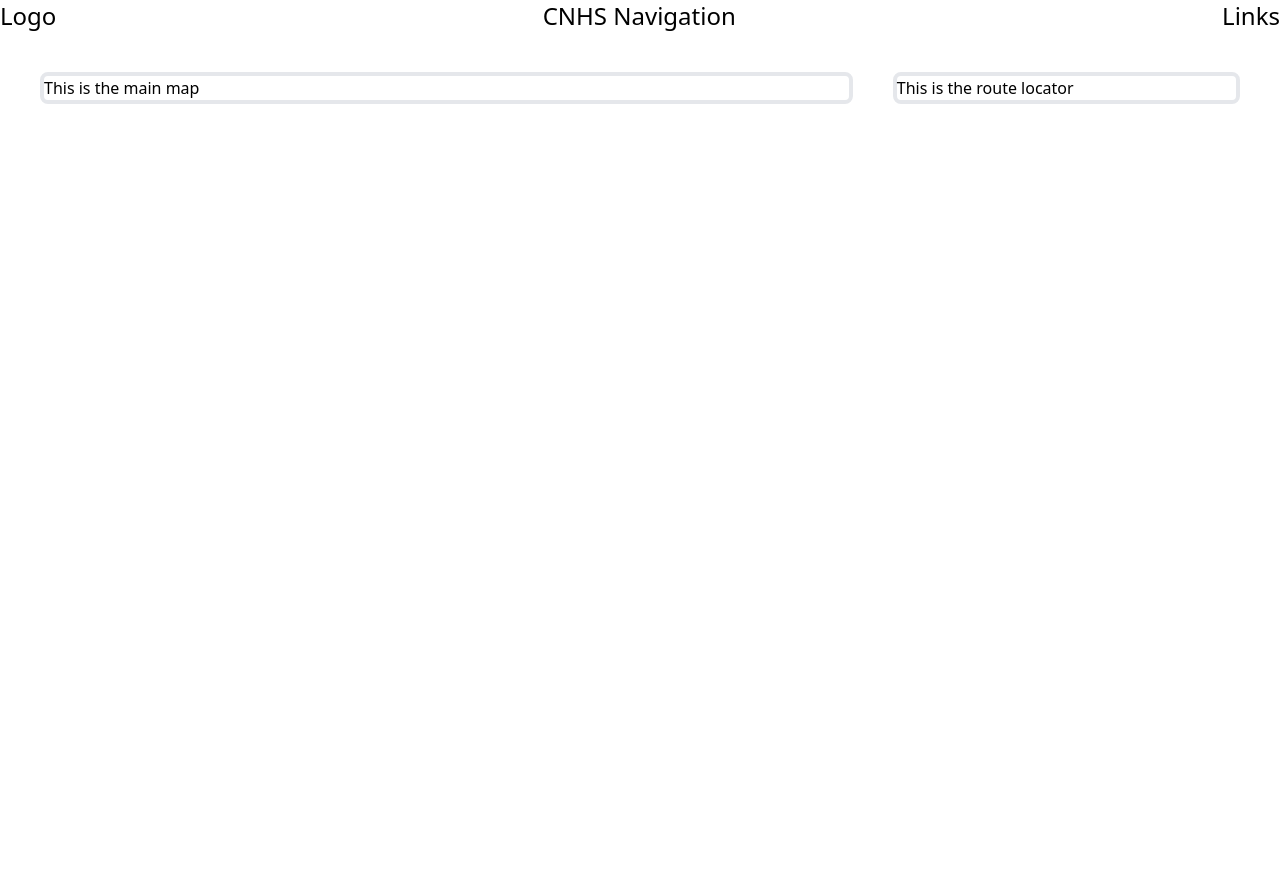
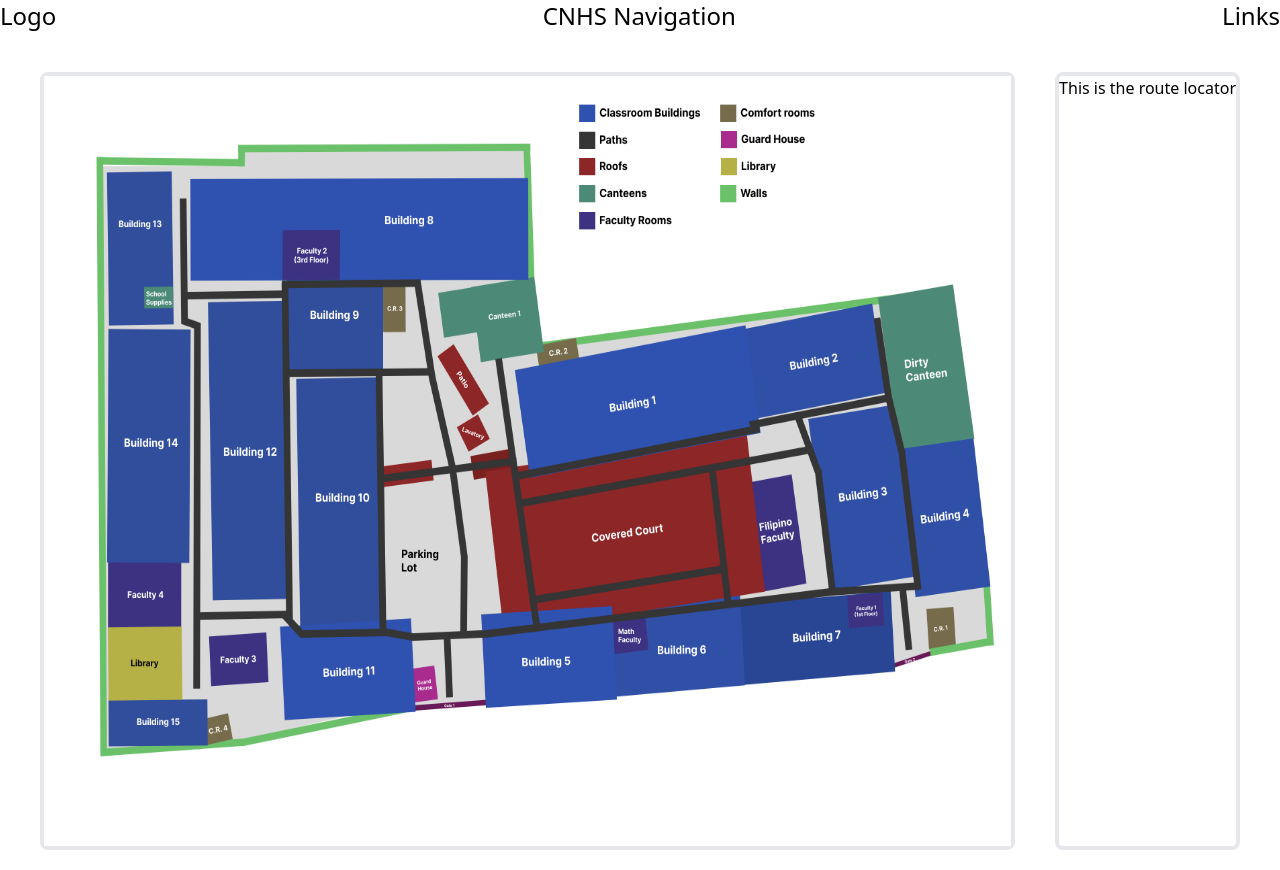
Before and after one commit to J1hu/cnhs-navigation-app, a Vue app: page / in a window 1280 px wide. Before the commit the page ends 800 px from the top, so only its background shows below. Built offline with nearby package versions, Linux system fonts and the light colour scheme.

Commit message:
added image

```diff
--- a/src/components/MainContainer.vue
+++ b/src/components/MainContainer.vue
@@ -5,7 +5,7 @@ import RouteLocator from './RouteLocator.vue';
 
 <template>
     <div class="grid grid-flow-col m-5">
-        <div class="col-span-4 m-5 border-4 border-solid rounded-lg">
+        <div class="col-span-3 m-5 border-4 border-solid rounded-lg">
             <MainMap />
         </div>
         <div class="m-5 border-4 border-solid rounded-lg">
--- a/src/components/MainMap.vue
+++ b/src/components/MainMap.vue
@@ -3,5 +3,14 @@
 </script>
 
 <template>
-    <p>This is the main map</p>
+    <div class="flex justify-center">
+        <img class="image-size" src="../assets/cnhs-school-navigation-layout.png" alt="cnhs_map">
+    </div>
 </template>
+
+<style scoped>
+.image-size {
+    height: 770px;
+    margin: 0;
+}
+</style>
```
Also changed, not shown: src/assets/cnhs-school-navigation-layout.png (added).
